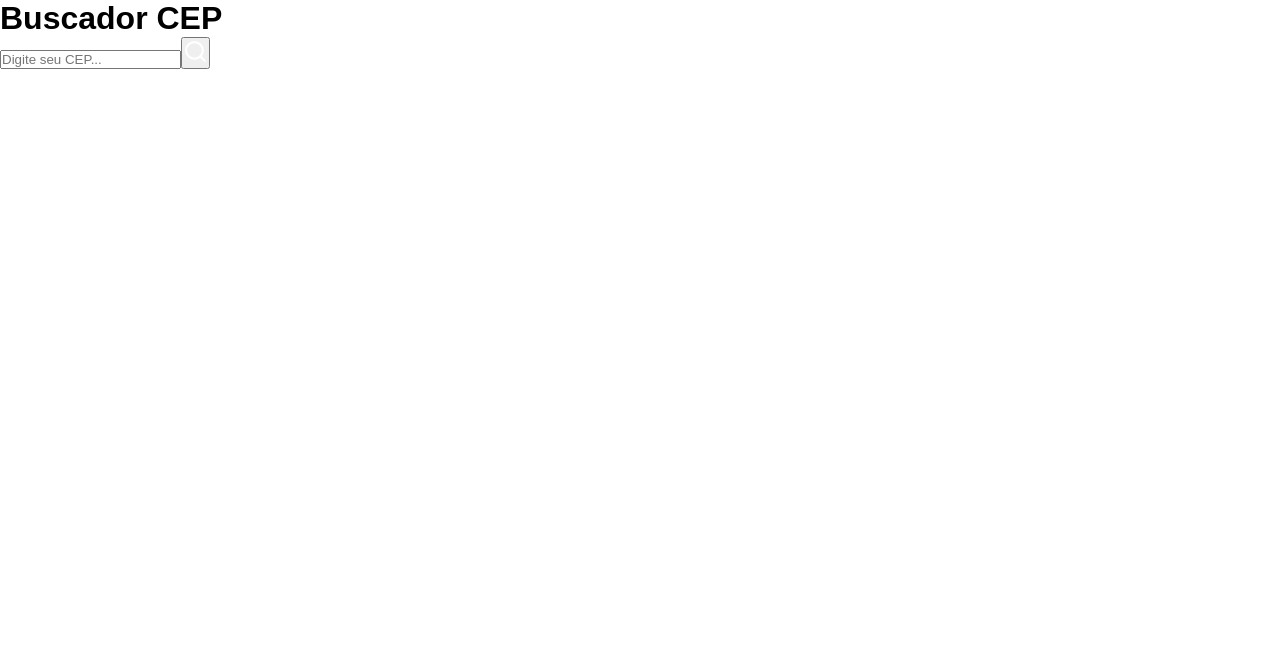
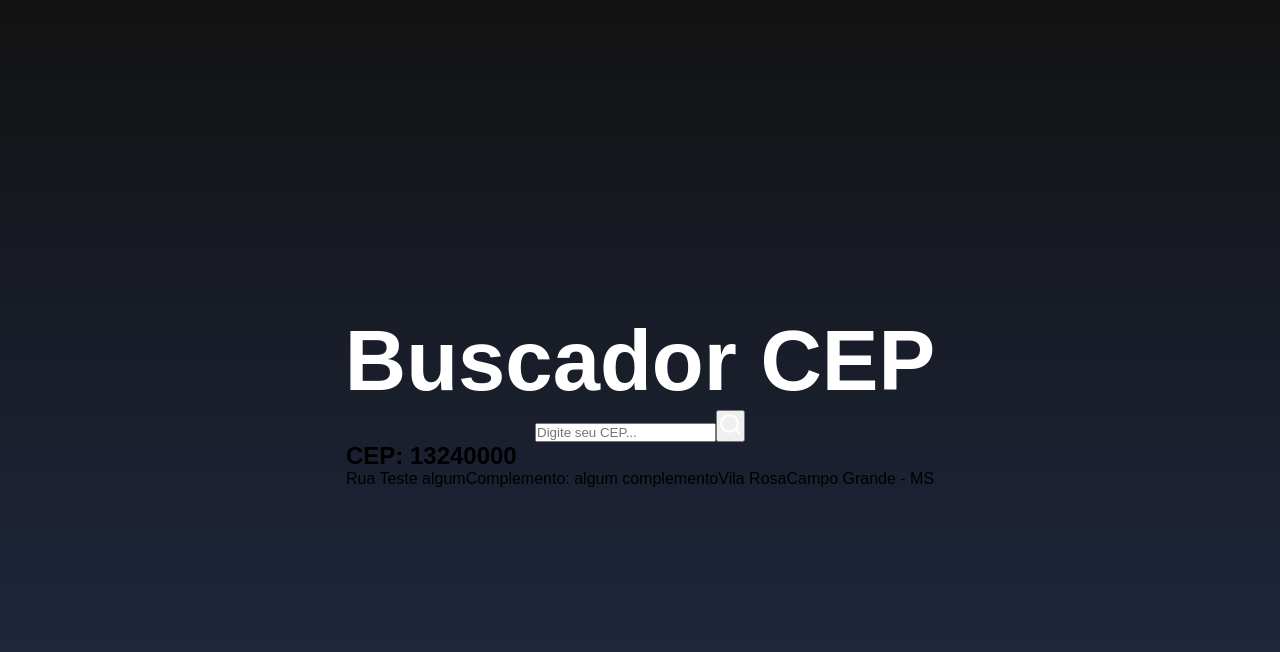
Before and after one commit to RafaelHDSV/Zip-Code-Finder, a JavaScript app: page / in a window 1280 px wide. Shown: the top 652 px of the page. Built offline with nearby package versions, Linux system fonts and the light colour scheme; the HTML template or start-up script is replaced by a standard one.

Commit message:
Adding styles

```diff
--- /dev/null
+++ b/src/App.css
@@ -0,0 +1,13 @@
+.container {
+    display: flex;
+    flex-direction: column;
+    justify-content: center;
+    align-items: center;
+    height: 100vh;
+    background: linear-gradient(#121212, #212b46);
+}
+
+.title {
+    font-size: 85px;
+    color: #ffffff;
+}
--- a/src/App.js
+++ b/src/App.js
@@ -1,4 +1,5 @@
 import { FiSearch } from 'react-icons/fi';
+import './App.css'
 
 function App() {
   return (
@@ -11,7 +12,14 @@ function App() {
         <button className='btn_search'><FiSearch size={25} color='#ffffff'></FiSearch></button>
       </div>
 
+      <main className="main">
+        <h2>CEP: 13240000</h2>
 
+        <span>Rua Teste algum</span>
+        <span>Complemento: algum complemento</span>
+        <span>Vila Rosa</span>
+        <span>Campo Grande - MS</span>
+      </main>
     </div>
   );
 }
```
